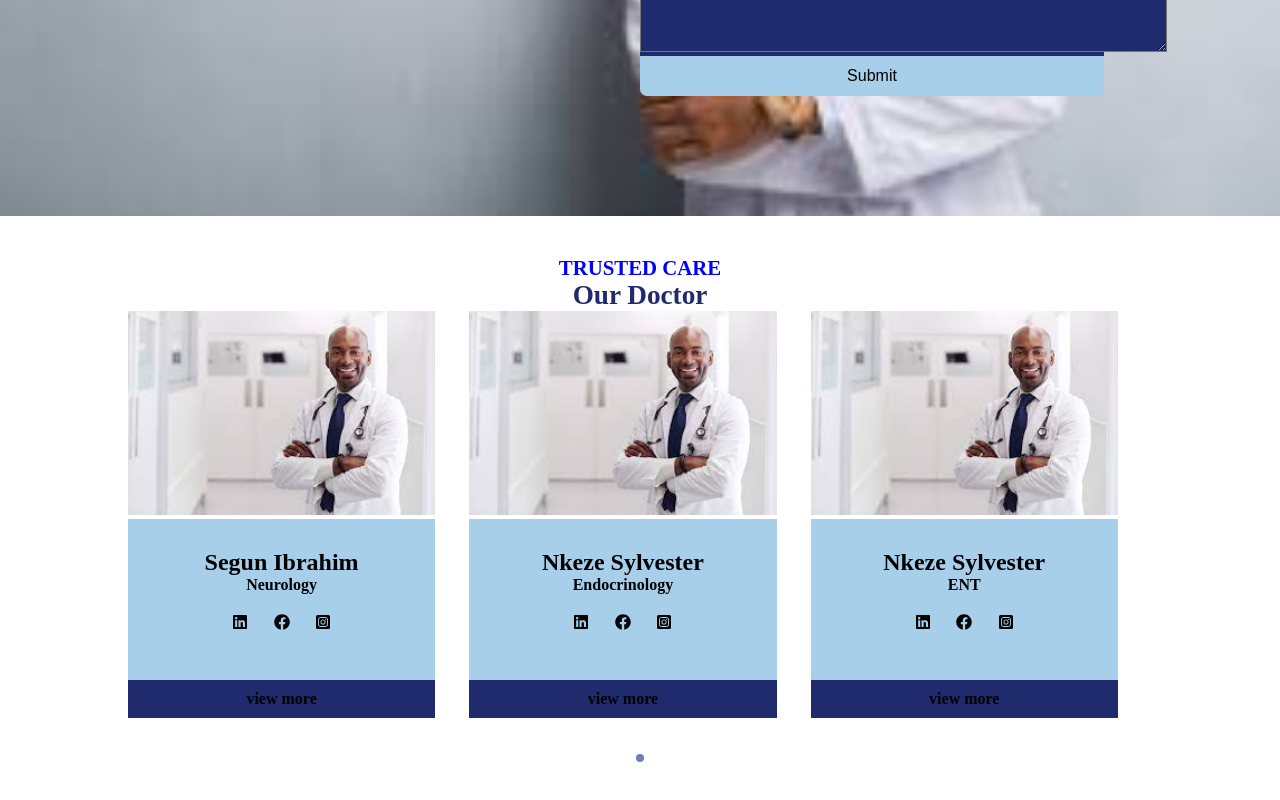
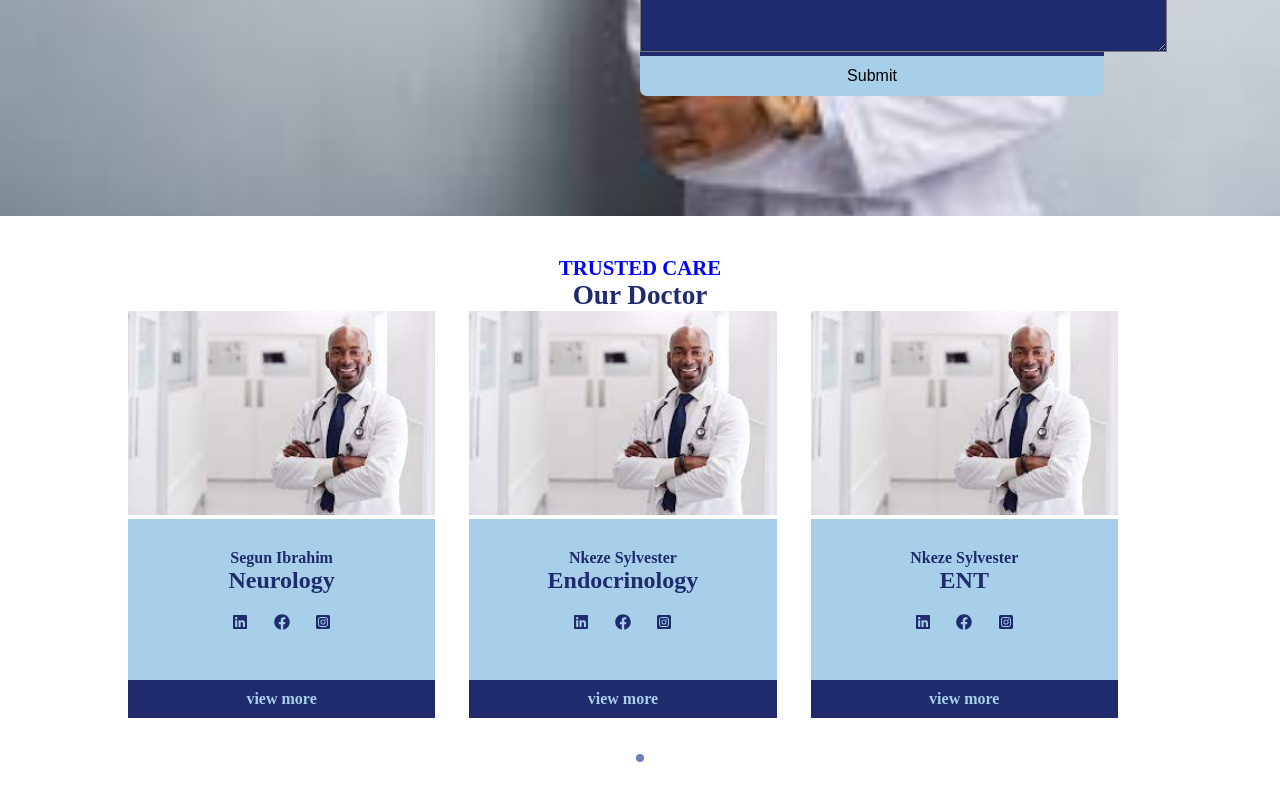
Before and after one commit to victornwaose/MEDDICAL-WEB, a React (Create React App) app: page / in a window 1280 px wide. Shown: the part 2760-3560 px from the top of the page. Built offline with nearby package versions, Linux system fonts and the light colour scheme; a web font is replaced by a local one.

Commit message:
added styles

```diff
--- a/src/components/our_doctor/OurDoctor.css
+++ b/src/components/our_doctor/OurDoctor.css
@@ -36,8 +36,12 @@ img {
     padding: 30px;
 }
 
-.carousel_info {
+.carousel_info  {
     text-align: center;
+    color: var(--color-darkblue);
+}
+.carousel_info h {
+    font-weight: 700;
 }
 
 .alice-carousel__dots-item{
@@ -57,4 +61,6 @@ img {
     background: var(--color-darkblue);
     text-align: center;
     padding: 10px;
+    color: var(--color-lightblue);
+    cursor: pointer;
 }
--- a/src/components/our_doctor/OurDoctor.jsx
+++ b/src/components/our_doctor/OurDoctor.jsx
@@ -15,8 +15,8 @@ const OurDoctor = () => {
                 <div className="carousel-profiles">
                     <img src={carousel?.images} alt="img" />
                     <div className="carousel_info">
-                        <h2>{carousel?.doctorName}</h2>
-                        <h4>{carousel?.skills}</h4>
+                        <h4>{carousel?.doctorName}</h4>
+                        <h2>{carousel?.skills}</h2>
                         <div className="carousel_social">
                             <FaLinkedin />
                             <FaFacebook />
```
